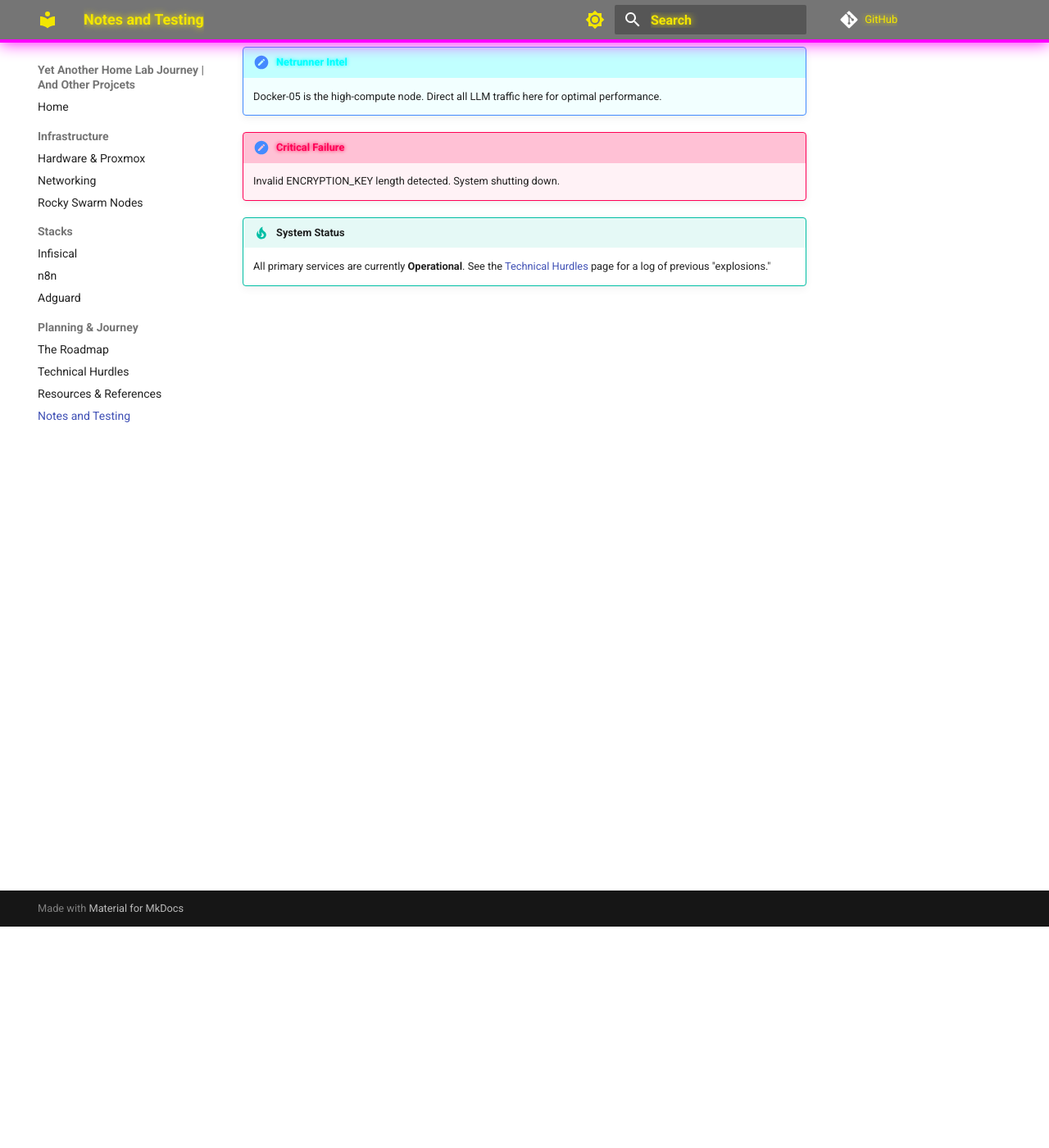
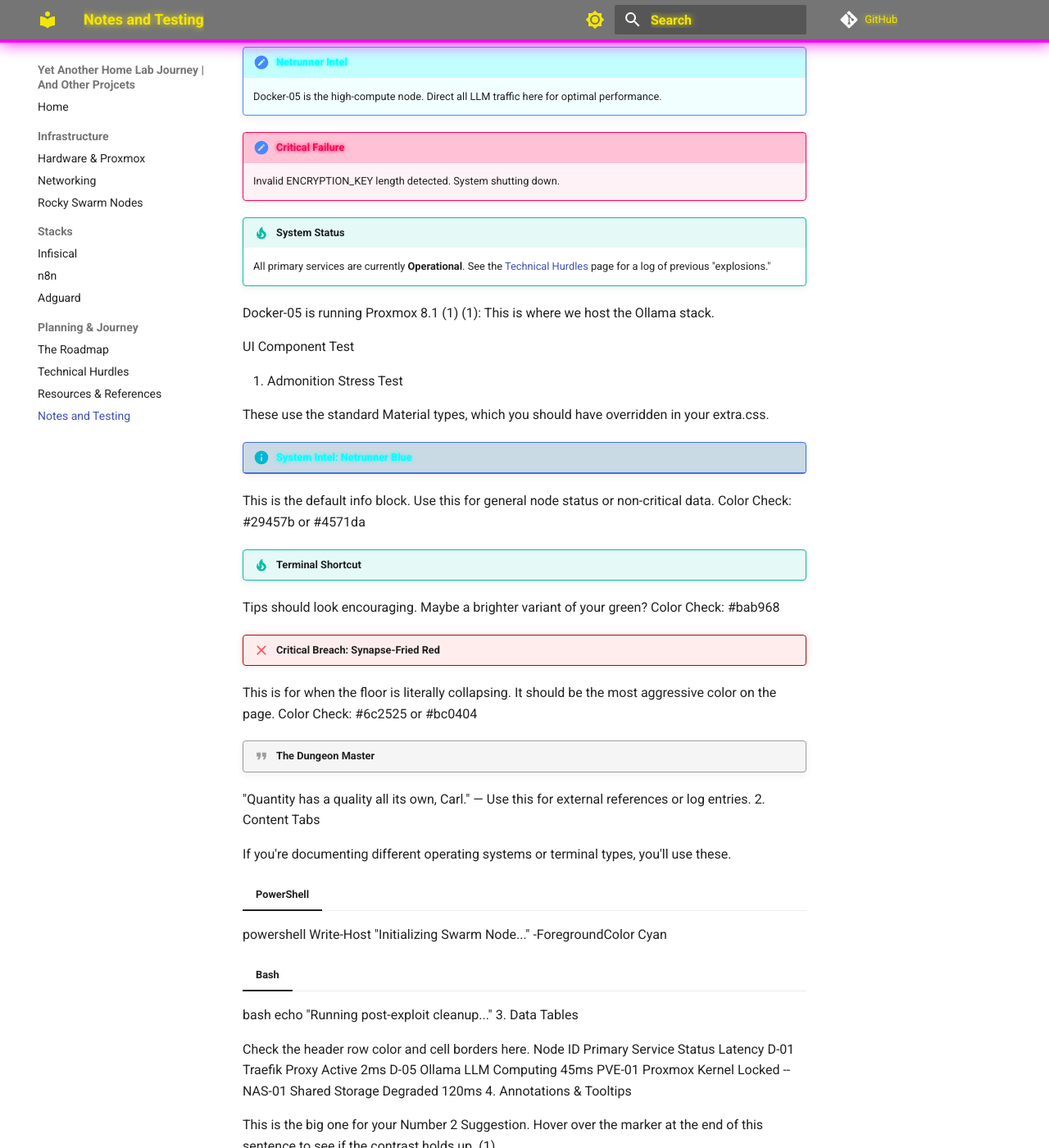
Before and after one commit to EncryptedFunk/EncryptedFunk.github.io, an MkDocs documentation site: the page built from docs/journey/notes.md, in a window 1280 px wide and 1400 px high, scrolled down 270 px. Shown: the whole window at 82% size. Built offline with MkDocs 1.6.1 and Material for MkDocs 9.7.7, drawn with Linux system fonts in a browser that asks for light colours; comment, search, counter and statistics services are not loaded; some of the changed text lies outside the part shown.

Commit message:
Enhance UI component styles for improved visual feedback and consistency; add new admonition styles and animations

```diff
--- a/docs/journey/notes.md
+++ b/docs/journey/notes.md
@@ -11,3 +11,60 @@
 
 !!! tip "System Status"
     All primary services are currently **Operational**. See the [Technical Hurdles](planning/hurdles.md) page for a log of previous "explosions."
+
+Docker-05 is running Proxmox 8.1 (1)
+(1): This is where we host the Ollama stack.
+
+UI Component Test
+
+1. Admonition Stress Test
+
+These use the standard Material types, which you should have overridden in your extra.css.
+
+!!! info "System Intel: Netrunner Blue"
+This is the default info block. Use this for general node status or non-critical data.
+Color Check: #29457b or #4571da
+
+!!! tip "Terminal Shortcut"
+Tips should look encouraging. Maybe a brighter variant of your green?
+Color Check: #bab968
+
+!!! failure "Critical Breach: Synapse-Fried Red"
+This is for when the floor is literally collapsing. It should be the most aggressive color on the page.
+Color Check: #6c2525 or #bc0404
+
+!!! quote "The Dungeon Master"
+"Quantity has a quality all its own, Carl." — Use this for external references or log entries.
+2. Content Tabs
+
+If you're documenting different operating systems or terminal types, you'll use these.
+
+=== "PowerShell"
+powershell Write-Host "Initializing Swarm Node..." -ForegroundColor Cyan
+
+=== "Bash"
+bash echo "Running post-exploit cleanup..."
+3. Data Tables
+
+Check the header row color and cell borders here.
+Node ID	Primary Service	Status	Latency
+D-01	Traefik Proxy	Active	2ms
+D-05	Ollama LLM	Computing	45ms
+PVE-01	Proxmox Kernel	Locked	--
+NAS-01	Shared Storage	Degraded	120ms
+4. Annotations & Tooltips
+
+This is the big one for your Number 2 Suggestion. Hover over the marker at the end of this sentence to see if the contrast holds up. (1)
+
+(1): Encryption Key: 8Hjk-99Lm-Xq21 — If this text is hard to read against the tooltip background, we need to adjust your .md-annotate__content class.
+5. Progress Bars & Buttons
+
+Useful for the "Roadmap" floor to show how close you are to finishing a phase.
+
+System Synchronization:
+[=15% "Phase 1: Hardware"]
+[=85% "Phase 2: Networking"]
+[=0% "Phase 3: World Domination"]
+
+[:material-rocket: Launch Console]{ .md-button .md-button--primary }
+[View Source Code]{ .md-button }
--- a/docs/stylesheets/extra.css
+++ b/docs/stylesheets/extra.css
@@ -53,6 +53,48 @@
 .admonition.danger, .admonition.error { border-color: #ff0055; background-color: rgba(255, 0, 85, 0.05); }
 .admonition.danger > .admonition-title, .admonition.error > .admonition-title { background-color: rgba(255, 0, 85, 0.2); color: #ff0055; text-shadow: 0 0 5px #ff0055; }
 
+/* Netrunner Blue - Info */
+.md-typeset .admonition.info,
+.md-typeset details.info {
+  border-color: #4571da;
+}
+.md-typeset .info > .admonition-title,
+.md-typeset .info > summary {
+  background-color: rgba(41, 69, 123, 0.2);
+  border-bottom: 1px solid #4571da;
+}
+
+/* Synapse-Fried Red - Failure/Danger */
+.md-typeset .admonition.failure,
+.md-typeset .admonition.danger {
+  border-color: #bc0404;
+  box-shadow: 0 0 10px rgba(188, 4, 4, 0.1); /* Subtle Glow */
+}
+
+/* Styling the Annotation Marker (The actual + icon) */
+.md-typeset .md-annotate__marker {
+  background-color: #bab968; /* UDM Green */
+  color: #000000;            /* Black icon for contrast */
+}
+
+/* Optional: Adding a Pulse Effect so they "blink" like a terminal */
+.md-typeset .md-annotate__marker {
+  box-shadow: 0 0 0 rgba(186, 185, 104, 0.4);
+  animation: pulse 2s infinite;
+}
+
+@keyframes pulse {
+  0% { box-shadow: 0 0 0 0 rgba(186, 185, 104, 0.7); }
+  70% { box-shadow: 0 0 0 10px rgba(186, 185, 104, 0); }
+  100% { box-shadow: 0 0 0 0 rgba(186, 185, 104, 0); }
+}
+
+/* Styling the Annotation Tooltip (The text that pops up) */
+.md-typeset .md-annotate__content {
+  border: 1px solid #bab968;
+  background-color: #0d1117; /* Dark Grey background */
+}
+
 /* --- CYBERPUNK VARIABLE HIJACK --- */
 [data-md-color-scheme="slate"] {
   --md-mermaid-node-bg-color: #000000 !important;
```
